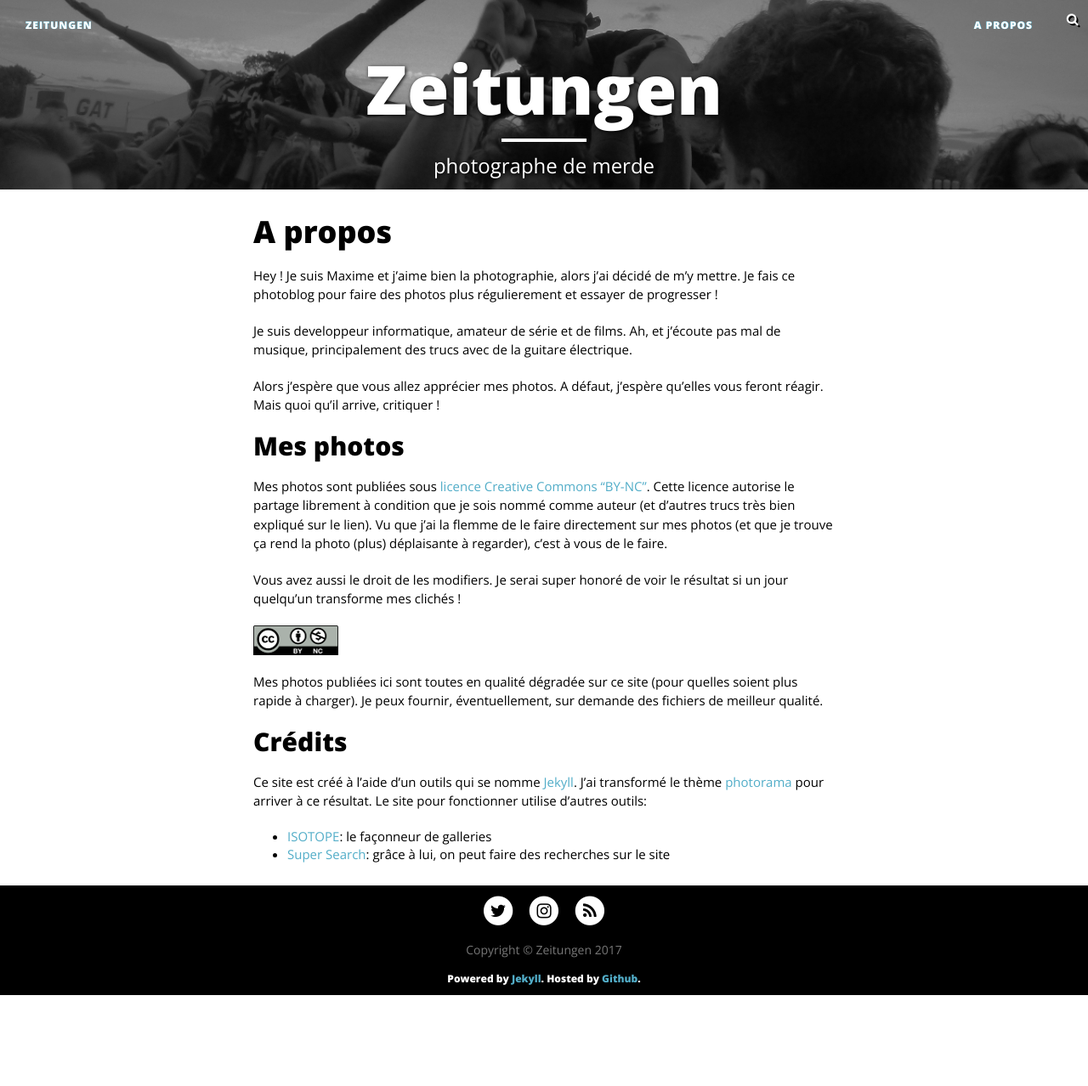
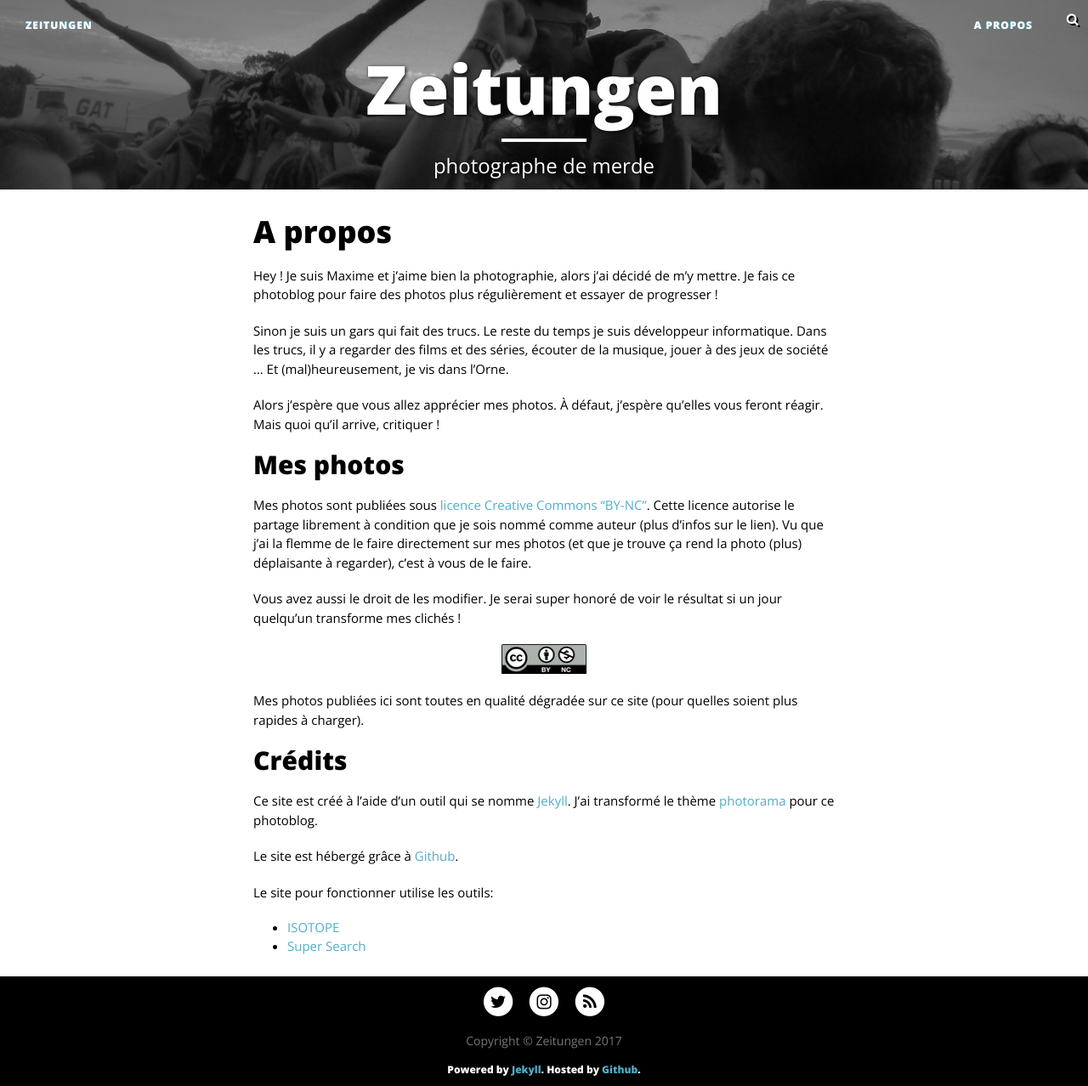
Before and after one commit to zeitungen/photoblog, a Jekyll site: the page built from about/index.md, in a window 1280 px wide. Shown: the whole page at 85% size. Built offline with Jekyll 4.4.1, drawn with Linux system fonts in a browser that asks for light colours; nearby versions of some CDN libraries; before the commit the page ends 1171 px from its top, so only the background shows below that.

Commit message:
update about page (ortograph fix + content update)

```diff
--- a/about/index.md
+++ b/about/index.md
@@ -7,25 +7,32 @@
 
 # A propos
 
-Hey ! Je suis Maxime et j'aime bien la photographie, alors j'ai décidé de m'y mettre. Je fais ce photoblog pour faire des photos plus régulierement et essayer de progresser !
+Hey ! Je suis Maxime et j'aime bien la photographie, alors j'ai décidé de m'y mettre. Je fais ce photoblog pour faire des photos plus régulièrement et essayer de progresser !
 
-Je suis developpeur informatique, amateur de série et de films. Ah, et j'écoute pas mal de musique, principalement des trucs avec de la guitare électrique.
+Sinon je suis un gars qui fait des trucs. Le reste du temps je suis développeur informatique. Dans les trucs, il y a regarder des films et des séries, écouter de la musique, jouer à des jeux de société ... Et (mal)heureusement, je vis dans l'Orne.
 
-Alors j'espère que vous allez apprécier mes photos. A défaut, j'espère qu'elles vous feront réagir. Mais quoi qu'il arrive, critiquer !
+Alors j'espère que vous allez apprécier mes photos. À défaut, j'espère qu'elles vous feront réagir. Mais quoi qu'il arrive, critiquer !
 
 ## Mes photos
 
-Mes photos sont publiées sous [licence Creative Commons "BY-NC"](https://creativecommons.org/licenses/by-nc/3.0/fr/). Cette licence autorise le partage librement à condition que je sois nommé comme auteur (et d'autres trucs très bien expliqué sur le lien). Vu que j'ai la flemme de le faire directement sur mes photos (et que je trouve ça rend la photo (plus) déplaisante à regarder), c'est à vous de le faire.
+Mes photos sont publiées sous [licence Creative Commons "BY-NC"](https://creativecommons.org/licenses/by-nc/3.0/fr/). Cette licence autorise le partage librement à condition que je sois nommé comme auteur (plus d'infos sur le lien). Vu que j'ai la flemme de le faire directement sur mes photos (et que je trouve ça rend la photo (plus) déplaisante à regarder), c'est à vous de le faire.
 
-Vous avez aussi le droit de les modifiers. Je serai super honoré de voir le résultat si un jour quelqu'un transforme mes clichés !
+Vous avez aussi le droit de les modifier. Je serai super honoré de voir le résultat si un jour quelqu'un transforme mes clichés !
 
-[![CC BY-NC]({{ site.baseurl }}/img/by-nc.png)](https://creativecommons.org/licenses/by-nc/3.0/fr/)
+<center><p>
+	<a href="https://creativecommons.org/licenses/by-nc/3.0/fr/">
+		<img src="{{ site.baseurl }}/img/by-nc.png"/>
+	</a>
+</p></center>
 
-Mes photos publiées ici sont toutes en qualité dégradée sur ce site (pour quelles soient plus rapide à charger). Je peux fournir, éventuellement, sur demande des fichiers de meilleur qualité.
+Mes photos publiées ici sont toutes en qualité dégradée sur ce site (pour quelles soient plus rapides à charger).
 
 ## Crédits
 
-Ce site est créé à l'aide d'un outils qui se nomme [Jekyll](http://jekyllrb.com/). J'ai transformé le thème [photorama](https://github.com/sunbliss/photorama) pour arriver à ce résultat.
-Le site pour fonctionner utilise d'autres outils:
-- [ISOTOPE](https://github.com/metafizzy/isotope): le façonneur de galleries
-- [Super Search](https://github.com/chinchang/super-search): grâce à lui, on peut faire des recherches sur le site
+Ce site est créé à l'aide d'un outil qui se nomme [Jekyll](http://jekyllrb.com/). J'ai transformé le thème [photorama](https://github.com/sunbliss/photorama) pour ce photoblog.
+
+Le site est hébergé grâce à [Github](http://github.com/).
+
+Le site pour fonctionner utilise les outils:
+- [ISOTOPE](https://github.com/metafizzy/isotope)
+- [Super Search](https://github.com/chinchang/super-search)
```
